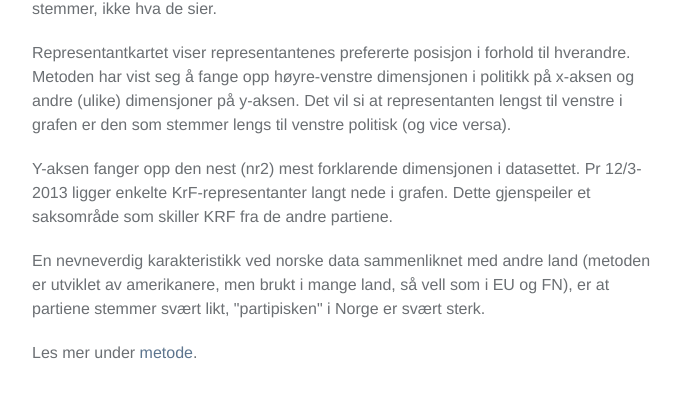
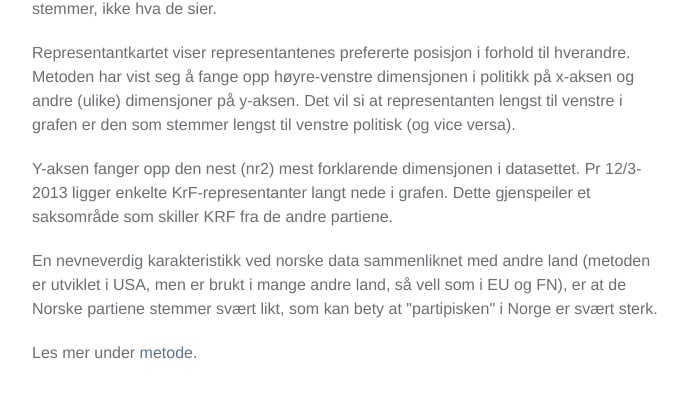
Before and after one commit to eiriks/samstemmer, a Django app: template templates/fylkesperspektiv/wnominateanalyser.html in a window 1280 px wide. Shown: the part 936-1343 px from the top of the page, without its empty margins (133-821 px from the left). Run offline with Django 3.2, Linux system fonts and the light colour scheme; the template is opened without the code that fills it, so the values that code supplies are empty.

Commit message:
språkfix

```diff
--- a/templates/fylkesperspektiv/wnominateanalyser.html
+++ b/templates/fylkesperspektiv/wnominateanalyser.html
@@ -28,9 +28,9 @@ Samstemmer - representantkart
 <div id="info" class="grid_16">
 	<h2>Hva kan jeg lese ut av dette?</h2>
 	<p>Denne grafen viser representantenes preferanser i forhold til hverandre basert på hva de stemmer, ikke hva de sier.</p>
-	<p>Representantkartet viser representantenes prefererte posisjon i forhold til hverandre. Metoden har vist seg å fange opp høyre-venstre dimensjonen i politikk på x-aksen og andre (ulike) dimensjoner på y-aksen. Det vil si at representanten lengst til venstre i grafen er den som stemmer lengs til venstre politisk (og vice versa). </p>
+	<p>Representantkartet viser representantenes prefererte posisjon i forhold til hverandre. Metoden har vist seg å fange opp høyre-venstre dimensjonen i politikk på x-aksen og andre (ulike) dimensjoner på y-aksen. Det vil si at representanten lengst til venstre i grafen er den som stemmer lengst til venstre politisk (og vice versa). </p>
 	<p>Y-aksen fanger opp den nest (nr2) mest forklarende dimensjonen i datasettet. Pr 12/3-2013 ligger enkelte KrF-representanter langt nede i grafen. Dette gjenspeiler et saksområde som skiller KRF fra de andre partiene.</p>
-	<p>En nevneverdig karakteristikk ved norske data sammenliknet med andre land (metoden er utviklet av amerikanere, men brukt i mange land, så vell som i EU og FN), er at partiene stemmer svært likt, "partipisken" i Norge er svært sterk.</p>
+	<p>En nevneverdig karakteristikk ved norske data sammenliknet med andre land (metoden er utviklet i USA, men er brukt i mange andre land, så vell som i EU og FN), er at de Norske partiene stemmer svært likt, som kan bety at "partipisken" i Norge er svært sterk.</p>
 	<p>Les mer under <a href="{{ STATIC_URL }}/metode#oc">metode</a>.</p>
 </div>
 
```
